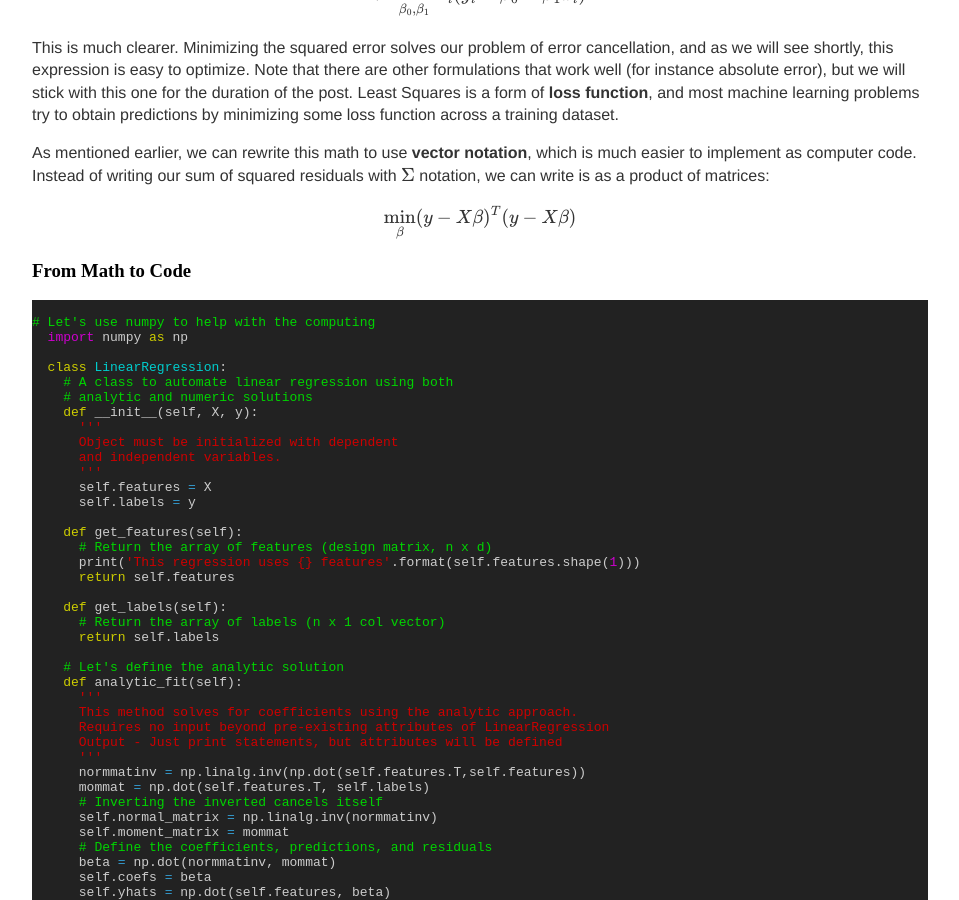
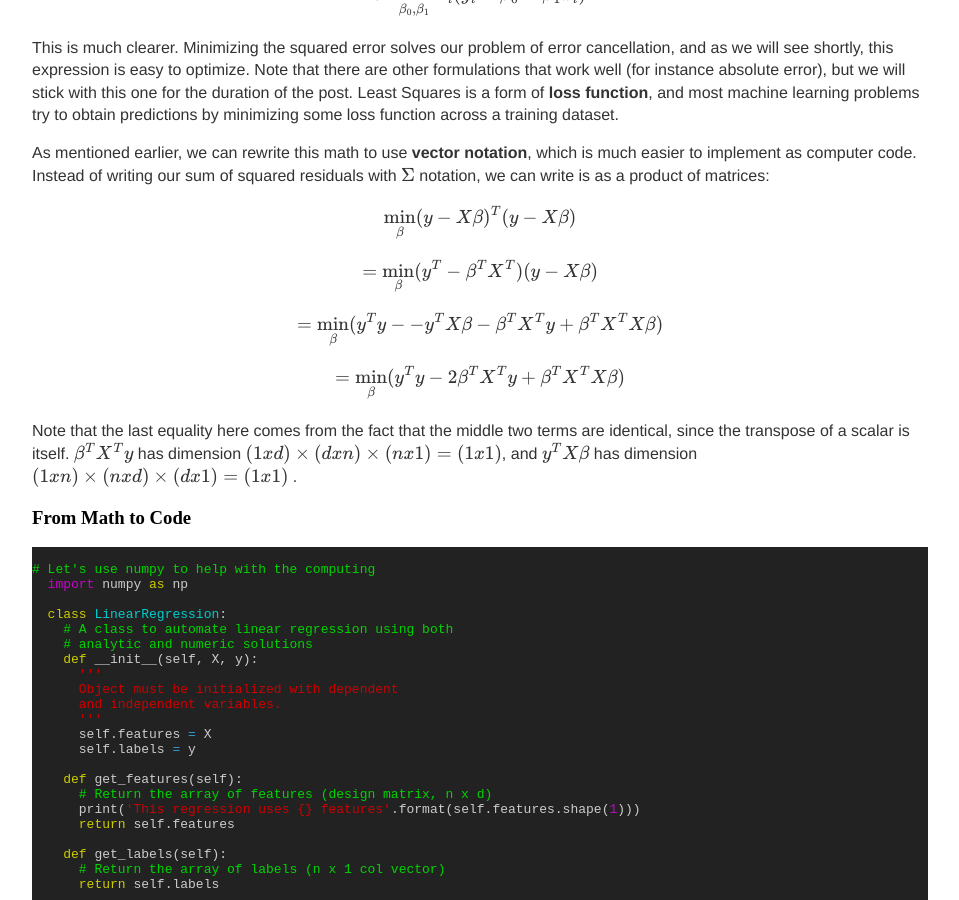
Before and after one commit to 12mre1/12mre1.github.io, a Jekyll site: the page built from _posts/2020-11-15-An-Intro-to-OLS-Regression.md, in a window 1280 px wide and 900 px high, scrolled down 1816 px. Shown: the whole window, without its empty margins (160-1119 px from the left). Built offline with Jekyll 4.4.1, drawn with Linux system fonts in a browser that asks for light colours; formulas are drawn with MathJax 3.

Commit message:
update linreg post

```diff
--- a/_posts/2020-11-15-An-Intro-to-OLS-Regression.md
+++ b/_posts/2020-11-15-An-Intro-to-OLS-Regression.md
@@ -85,6 +85,16 @@ our sum of squared residuals with \\( \Sigma \\) notation, we can write is as a
 
 \\[ \min_{\beta} (y - X \beta)^T (y - X \beta) \\]
 
+\\[ = \min_{\beta} (y^T - \beta^T X^T ) (y - X \beta)\\]
+
+\\[ = \min_{\beta} (y^T y - - y^T X \beta  - \beta^T X^T y + \beta^T X^T X \beta ) \\]
+
+\\[ = \min_{\beta} (y^T y - 2 \beta^T X^T y + \beta^T X^T X \beta ) \\]
+
+Note that the last equality here comes from the fact that the middle two terms are identical, since the transpose of a scalar is itself.
+\\( \beta^T X^T y \\) has dimension \\( (1 x d) \times (d x n) \times (n x 1) = (1 x 1) \\), and \\( y^T X \beta \\) has dimension
+\\( (1 x n) \times (n x d) \times (d x 1) = (1 x 1) \\) .
+
 ### From Math to Code
 
 
```
